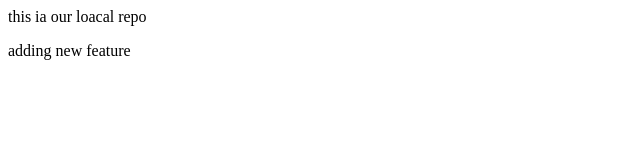
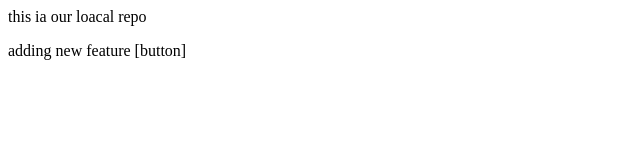
Before and after one commit to subhransusubhadarshansahoo/LocalRepo, a plain HTML site: page index.html in a window 1280 px wide. Shown: the full height of the page, 0-640 px from the left. Drawn offline with Linux system fonts and the light colour scheme.

Commit message:
adding a button

```diff
--- a/index.html
+++ b/index.html
@@ -1,2 +1,2 @@
 <p>this ia our loacal repo</p>
-<p>adding new feature</p>
+<p>adding new feature [button]</p>
```
